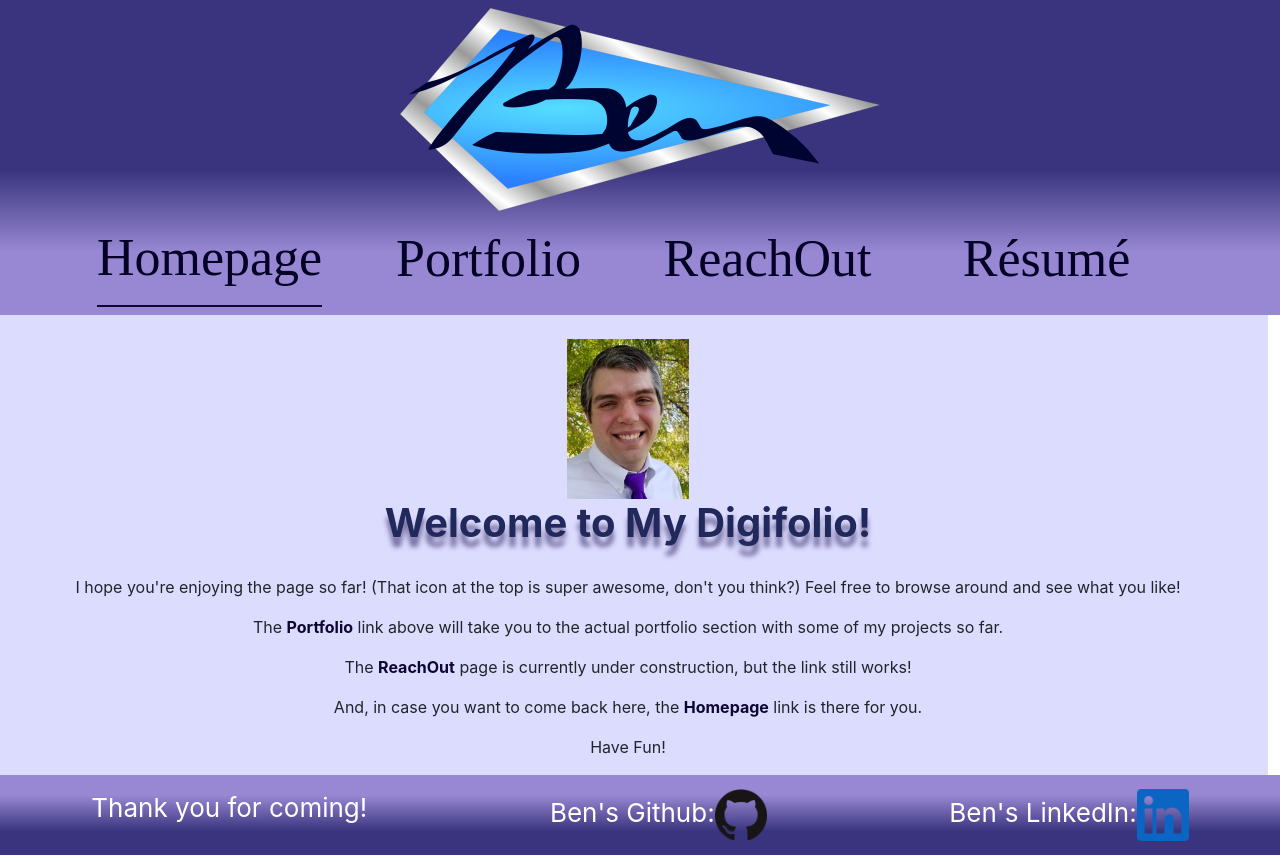
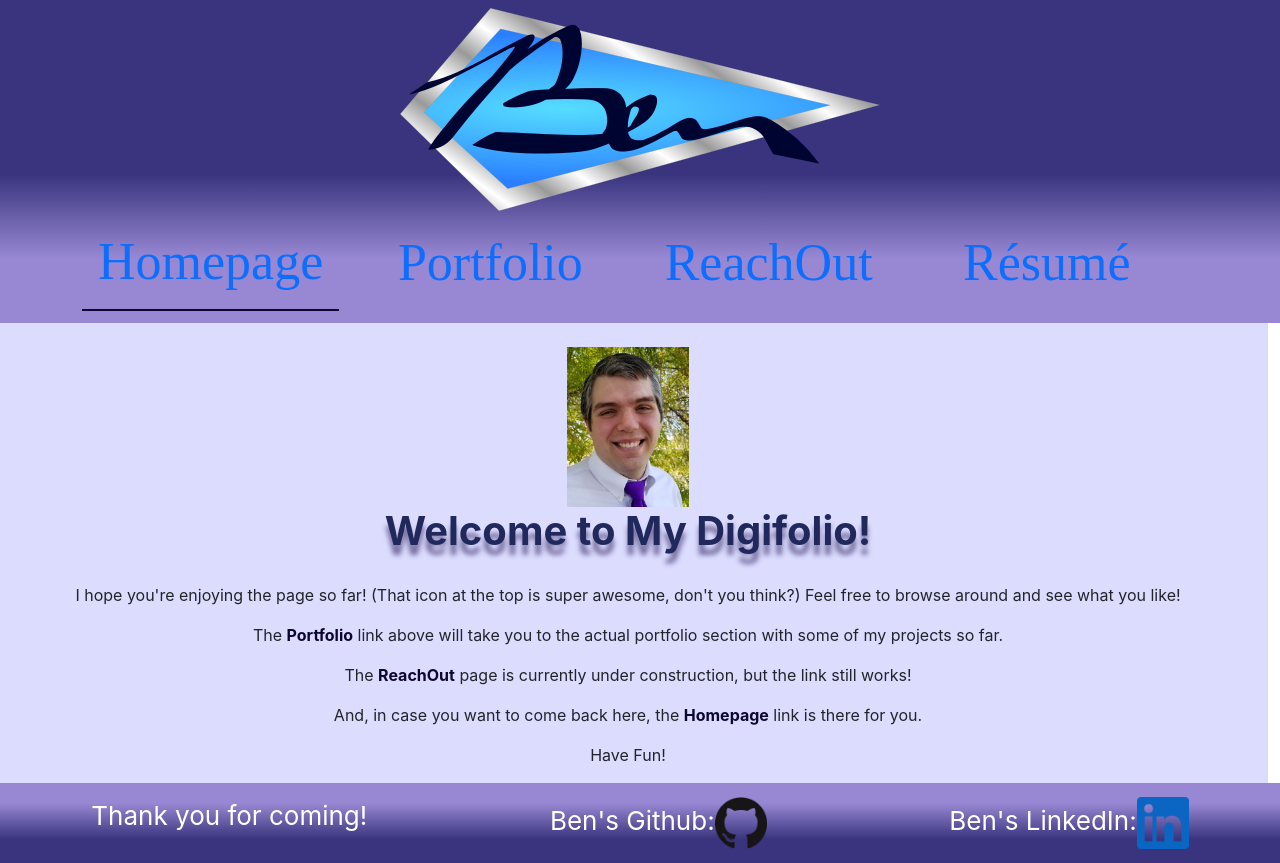
Before and after one commit to benmcrae5/react-portfolio, a React (Create React App) app: page / in a window 1280 px wide. Built offline with nearby package versions, Linux system fonts and the light colour scheme; the HTML template or start-up script is replaced by a standard one; a web font is replaced by a local one.

Commit message:
fixed unwanted link resizing

```diff
--- a/src/App.css
+++ b/src/App.css
@@ -3,7 +3,10 @@ $blue-crayola: rgba(96, 128, 255, 1);
 $sky-blue-crayola: rgba(128, 236, 255, 1);
 $light-gray: rgba(200, 214, 215, 1);
 $space-cadet: rgba(33, 41, 92, 1);
-$russian-violet: rgba(13, 6, 48, 1); */
+$russian-violet: rgba(13, 6, 48, 1);
+
+Linear Gradient Affect --> background: linear-gradient(0deg, rgba(40, 44, 52, .5) 10%, rgba(108,56,170, .5) 50%, rgba(40, 44, 52, .5) 90%);
+*/
 
 /* General CSS rules */
 a, a:hover {
@@ -62,6 +65,10 @@ h1 {
   color: #61dafb;
 }
 
+.nav {
+  height: 4em ;
+}
+
 .nav-item {
   font-family: "Akaya Telivigala", cursive;
   font-size: 2em;
@@ -71,9 +78,9 @@ h1 {
   margin: 2px, 15px;
 }
 
+
 .nav-item:hover {
   font-size: 2.1em;
-  /* background: linear-gradient(0deg, rgba(40, 44, 52, .5) 10%, rgba(108,56,170, .5) 50%, rgba(40, 44, 52, .5) 90%) */
   text-shadow: 5px 5px 5px rgba(18, 0, 66, 0.5);
 }
 
--- a/src/components/Header/Nav.js
+++ b/src/components/Header/Nav.js
@@ -11,7 +11,7 @@ const Nav = ({ handlePages, currentPage }) => {
                     <a
                         href={"#" + tab.toLowerCase()}
                         onClick={ () => handlePages(tab) }
-                        className= { "py-2 d-none d-md-inline-block "
+                        className= { "py-2 d-none d-md-inline-block nav-link "
                             + (currentPage === tab ? "active" : "") }
                     > {tab}
                     </a>
```
